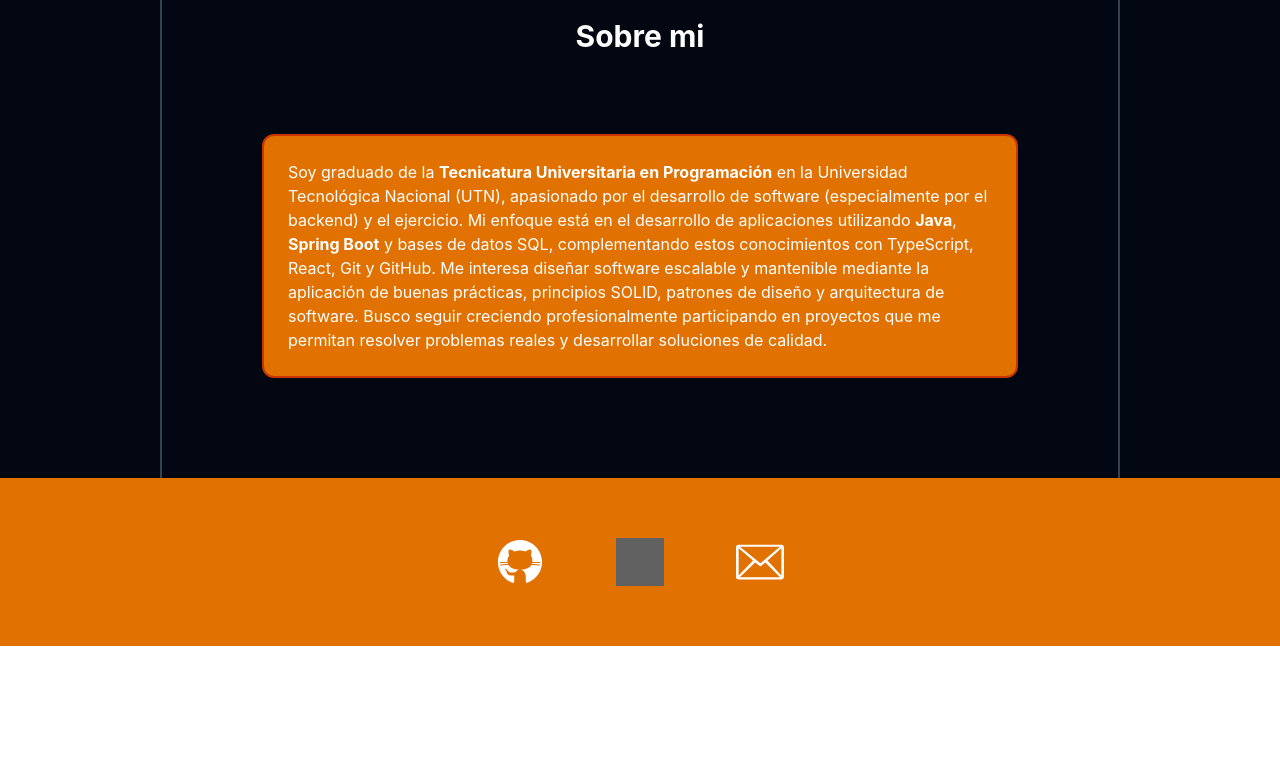
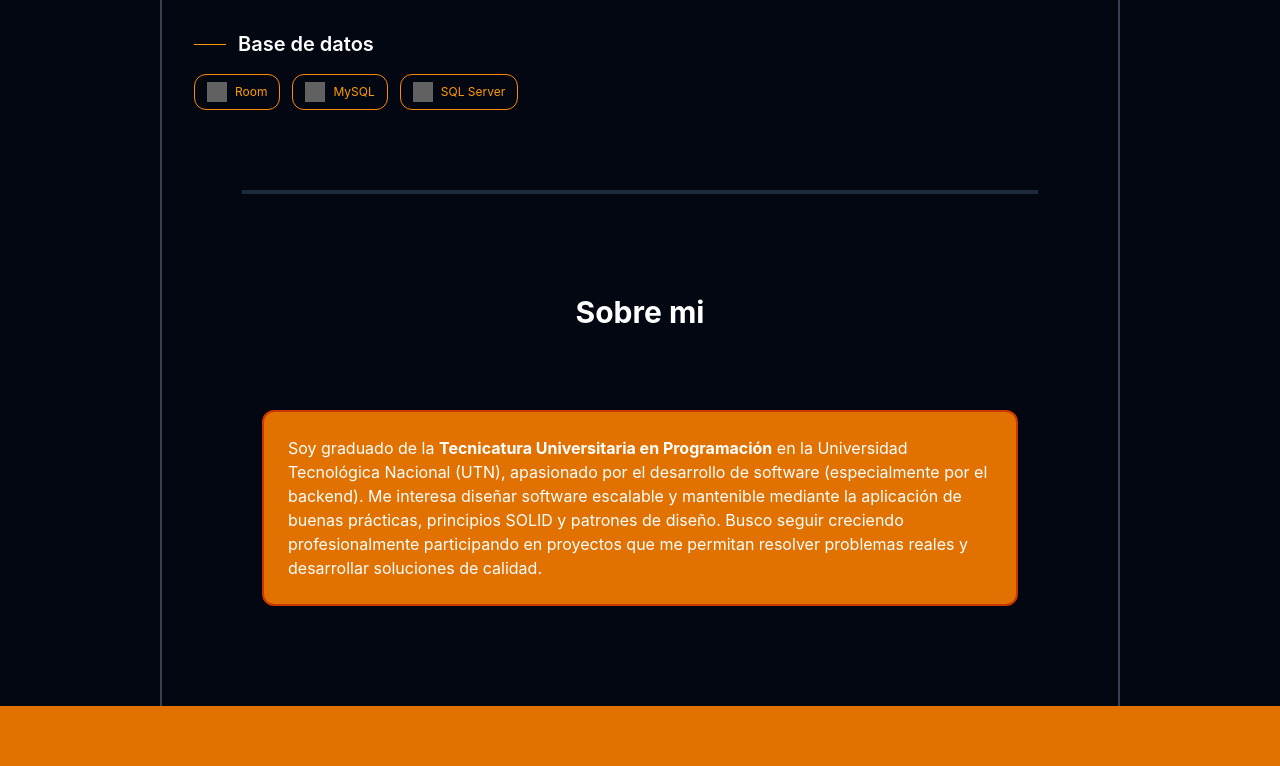
Before and after one commit to ianPortela/WebPortfolio, a React (Vite) app: page / in a window 1280 px wide. Shown: the part 2180-2946 px from the top of the page. Before the commit the page ends 2826 px from the top, so only its background shows below. Built offline with nearby package versions, Linux system fonts and the light colour scheme; grey boxes are pictures that could not be loaded.

Commit message:
feat: change about me

```diff
--- a/src/sections/Content.tsx
+++ b/src/sections/Content.tsx
@@ -3,7 +3,7 @@ import ImageProfile from "../components/ContentComponents/ImageProfile"
 import Subtitle from "../components/Subtitle"
 import ProjectCard from "../components/ContentComponents/ProjectCard"
 import Tag, { technologiesKeys } from "../components/ContentComponents/Tag"
-import ServiceCard from "../components/ServicesComponent/ServiceCard"
+import ServiceCard from "../components/ContentComponents/ServiceCard"
 
 function Content() {
 
@@ -80,11 +80,9 @@ function Content() {
                 <div className="my-20 sm:px-20">
                     <p className="bg-amber-600 rounded-xl border-2 border-orange-700 text-white p-4 sm:py-6 sm:px-6">
                         Soy graduado de la <b>Tecnicatura Universitaria en Programación</b> en la Universidad Tecnológica Nacional (UTN),
-                        apasionado por el desarrollo de software (especialmente por el backend) y el ejercicio.
-                        Mi enfoque está en el desarrollo de aplicaciones utilizando <b>Java</b>, <b>Spring Boot</b> y bases de datos SQL,
-                        complementando estos conocimientos con TypeScript, React, Git y GitHub.
+                        apasionado por el desarrollo de software (especialmente por el backend).
                         Me interesa diseñar software escalable y mantenible mediante la aplicación de buenas prácticas,
-                        principios SOLID, patrones de diseño y arquitectura de software.
+                        principios SOLID y patrones de diseño.
                         Busco seguir creciendo profesionalmente participando en proyectos que me permitan resolver problemas
                         reales y desarrollar soluciones de calidad.
                     </p>
```
